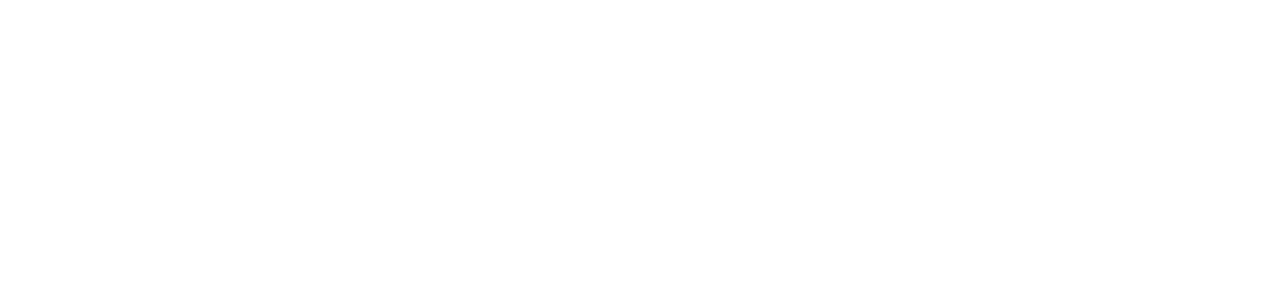
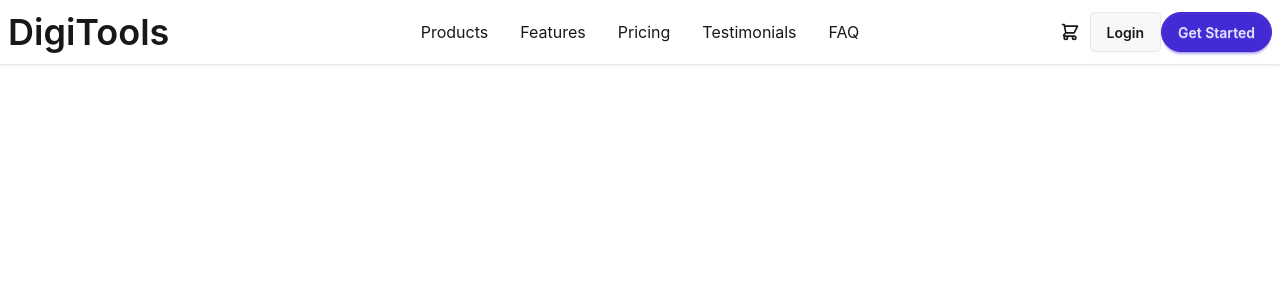
Before and after one commit to mahmudulhasanzb/A06-DigiTools-Platform, a React (Vite) app: page / in a window 1280 px wide. Shown: the top 300 px of the page. Built offline with nearby package versions, Linux system fonts and the light colour scheme.

Commit message:
Navbar Design Added

```diff
--- a/src/components/NavBar/NavBar.jsx
+++ b/src/components/NavBar/NavBar.jsx
@@ -3,6 +3,51 @@
 const NavBar = () => {
   return (
     <>
+      <div className="navbar bg-base-100 shadow-sm max-w-7xl mx-auto">
+        <div className="navbar-start">
+          <h1 className="text-4xl font-semibold">DigiTools</h1>
+        </div>
+        <div className="navbar-center">
+          <ul className="flex gap-8">
+            <li>
+              <a href="#">Products</a>
+            </li>
+            <li>
+              <a href="#">Features</a>
+            </li>
+            <li>
+              <a href="#">Pricing</a>
+            </li>
+            <li>
+              <a href="#">Testimonials</a>
+            </li>
+            <li>
+              <a href="#">FAQ</a>
+            </li>
+          </ul>
+        </div>
+        <div className="navbar-end">
+          <button className="btn btn-ghost btn-circle">
+            <svg
+              xmlns="http://www.w3.org/2000/svg"
+              className="h-5 w-5"
+              fill="none"
+              viewBox="0 0 24 24"
+              stroke="currentColor"
+            >
+              {' '}
+              <path
+                strokeLinecap="round"
+                strokeLinejoin="round"
+                strokeWidth="2"
+                d="M3 3h2l.4 2M7 13h10l4-8H5.4M7 13L5.4 5M7 13l-2.293 2.293c-.63.63-.184 1.707.707 1.707H17m0 0a2 2 0 100 4 2 2 0 000-4zm-8 2a2 2 0 11-4 0 2 2 0 014 0z"
+              />{' '}
+            </svg>
+          </button>
+          <button className="btn">Login</button>
+          <button className="btn btn-primary rounded-full bg">Get Started</button>
+        </div>
+      </div>
     </>
   );
 };
```
